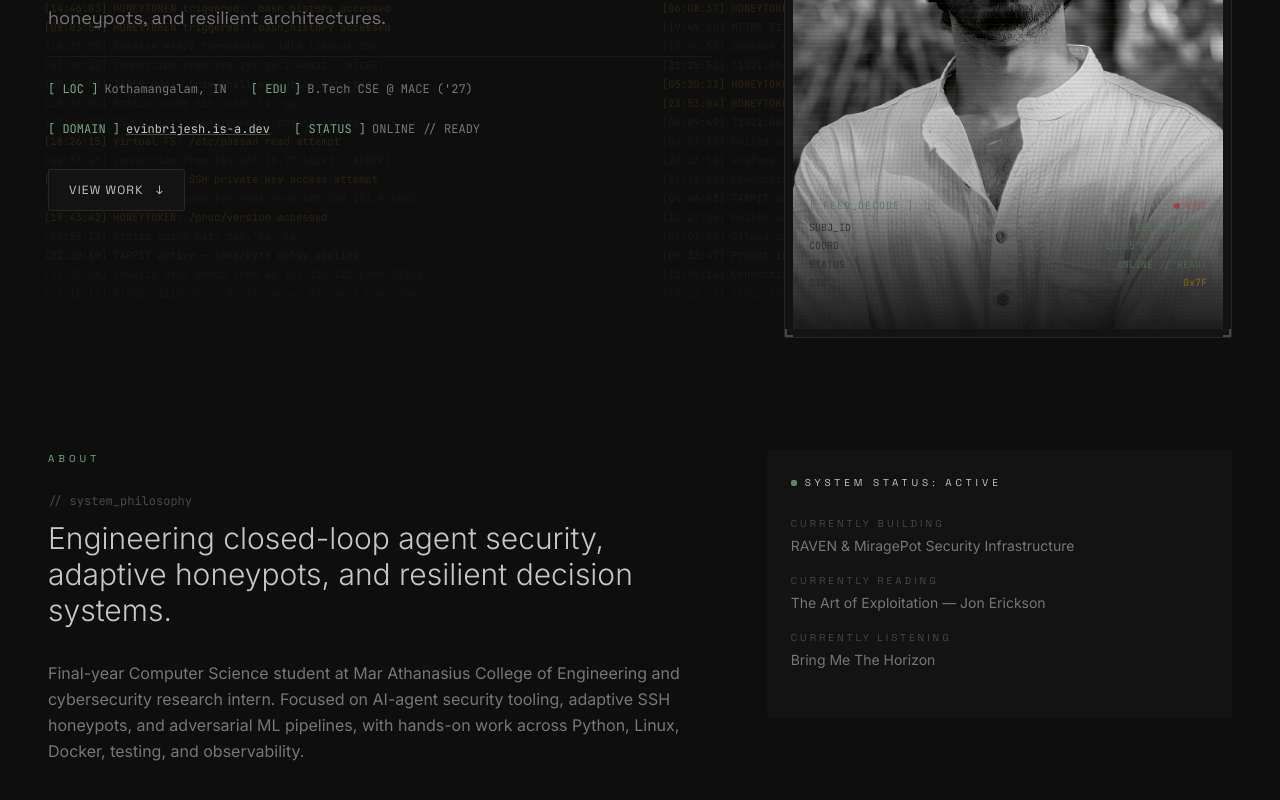
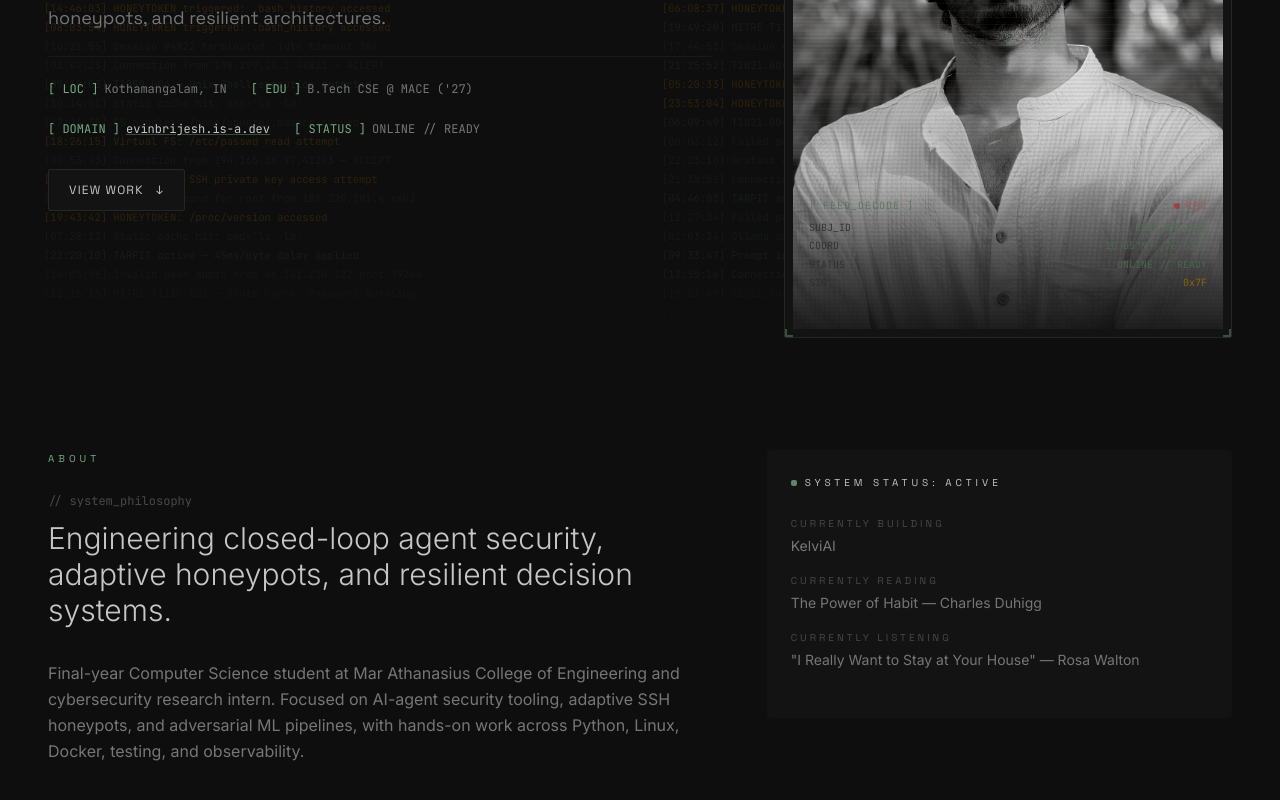
Before and after one commit to evinbrijesh/portfolio, a React (Vite) app: page / in a window 1280 px wide. Shown: the part 358-1158 px from the top of the page. Built offline with nearby package versions, Linux system fonts and the light colour scheme; the HTML template or start-up script is replaced by a standard one.

Commit message:
chore(about): update currently building, reading, and listening

```diff
--- a/src/data/portfolio.js
+++ b/src/data/portfolio.js
@@ -13,10 +13,10 @@ export const portfolio = {
     quote: 'Engineering closed-loop agent security, adaptive honeypots, and resilient decision systems.',
     bio: 'Final-year Computer Science student at Mar Athanasius College of Engineering and cybersecurity research intern. Focused on AI-agent security tooling, adaptive SSH honeypots, and adversarial ML pipelines, with hands-on work across Python, Linux, Docker, testing, and observability.',
     currently: {
-      building:      'RAVEN & MiragePot Security Infrastructure',
-      buildProject:  'RAVEN',
-      reading:       'The Art of Exploitation — Jon Erickson',
-      listening:     'Bring Me The Horizon',
+      building:      'KelviAI',
+      buildProject:  'KELVIAI',
+      reading:       'The Power of Habit — Charles Duhigg',
+      listening:     '"I Really Want to Stay at Your House" — Rosa Walton',
       buildProgress: null,
     }
   },
```
